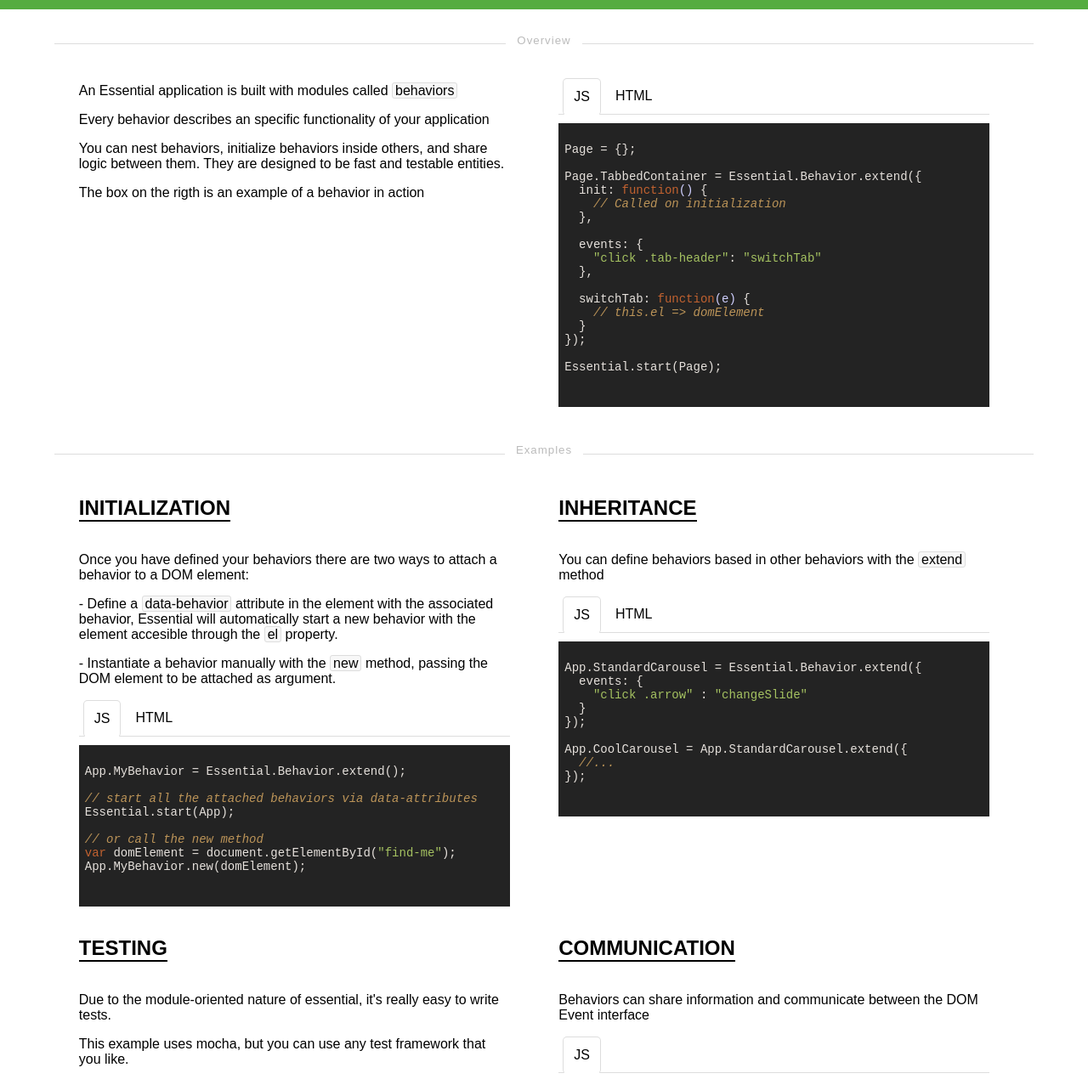
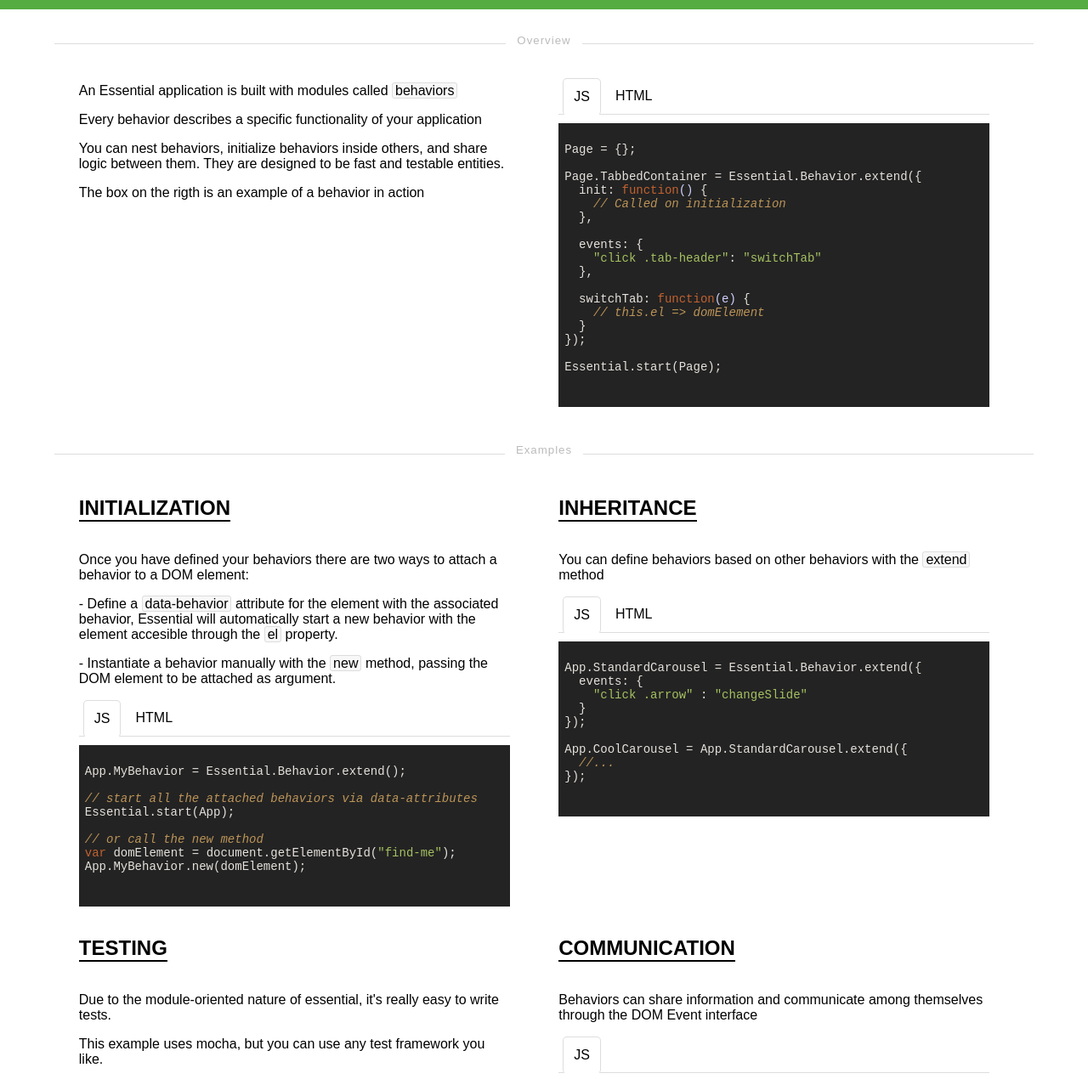
Before and after one commit to roperzh/essential.js, a plain HTML site: page index.html in a window 1280 px wide. Shown: the part 460-1730 px from the top of the page at 85% size. Drawn offline with Linux system fonts and the light colour scheme.

Commit message:
Fixes some grammar errors

```diff
--- a/index.html
+++ b/index.html
@@ -58,7 +58,7 @@
   <div class="separator"><h5>Overview</h5></div>
   <section class="column half-width">
     <p>An Essential application is built with modules called <span class="code-snippet">behaviors</span></p>
-    <p>Every behavior describes an specific functionality of your application</p>
+    <p>Every behavior describes a specific functionality of your application</p>
     <p>You can nest behaviors, initialize behaviors inside others, and share logic
     between them. They are designed to be fast and testable entities.</p>
     <p>The box on the rigth is an example of a behavior in action</p>
@@ -122,7 +122,7 @@ Essential.start(Page);
     <h2 class="section-title">Initialization</h2>
     <p>Once you have defined your behaviors there are two ways to attach a behavior to a DOM element:</p>
     <p>
-       - Define a <span class="code-snippet">data-behavior</span> attribute in the element
+       - Define a <span class="code-snippet">data-behavior</span> attribute for the element
       with the associated behavior, Essential will automatically start a new behavior with
       the element accesible through the <span class="code-snippet">el</span> property.
     </p>
@@ -161,7 +161,7 @@ App.MyBehavior.new(domElement);
   <section class="column half-width">
     <h2 class="section-title">Inheritance</h2>
     <p>
-      You can define behaviors based in other behaviors with the <span class="code-snippet">extend</span>
+      You can define behaviors based on other behaviors with the <span class="code-snippet">extend</span>
       method
     </p>
     <div class="tabbed-container" behavior="tabbed-container">
@@ -211,8 +211,7 @@ App.CoolCarousel = App.StandardCarousel.extend({
       write tests.
     </p>
     <p>
-      This example uses mocha, but you can use any test framework that
-      you like.
+      This example uses mocha, but you can use any test framework you like.
     </p>
     <div class="tabbed-container" behavior="tabbed-container">
       <ul class="clearfix">
@@ -238,8 +237,8 @@ describe("CoolCarousel", function() {
   <section class="column half-width">
     <h2 class="section-title">Communication</h2>
     <p>
-      Behaviors can share information and communicate between the DOM Event
-      interface
+      Behaviors can share information and communicate among themselves through
+      the DOM Event interface
     </p>
     <div class="tabbed-container" behavior="tabbed-container">
       <ul class="clearfix">
```
